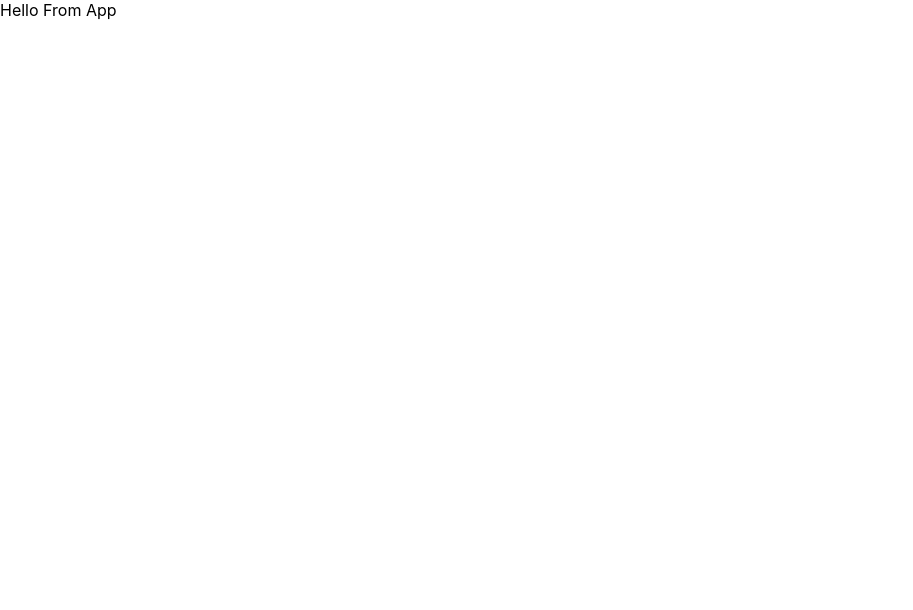
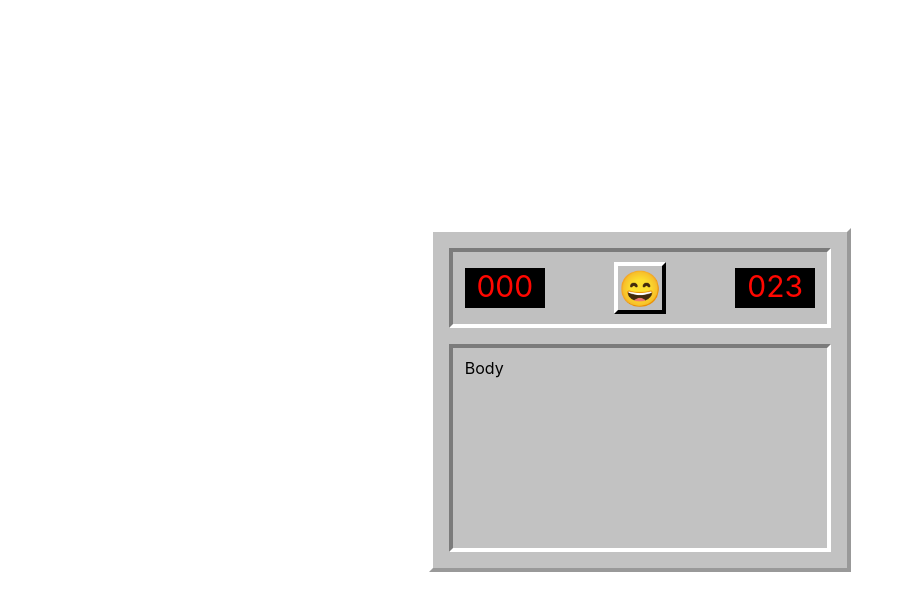
Before and after one commit to senko-archive/minesweeper_react, a React (Create React App) app: page / in a window 1280 px wide. Shown: the top 610 px of the page, without its empty margins (0-913 px from the left). Built offline with nearby package versions, Linux system fonts and the light colour scheme.

Commit message:
build main structure

```diff
--- a/src/components/App/App.scss
+++ b/src/components/App/App.scss
@@ -1,3 +1,54 @@
 .App {
+    background: #c2c2c2;
+    padding: 16px;
+    border-width: 4px;
+    border-style: solid;
+    border-right-color: #999;
+    border-bottom-color: #999;
+    border-left-color: white;
+    border-top-color: white;
+}
 
+.Header {
+    background: #c0c0c0;
+    padding: 10px 12px; /* vertical horizontal */
+    border-width: 4px;
+    border-style: solid;
+    border-right-color: white;
+    border-bottom-color: white;
+    border-left-color: #7b7b7b;
+    border-top-color: #7b7b7b;
+    display: flex;
+    justify-content: space-between; /* space-between -> equal space between elements */
+    align-items: center;
 }
+
+.Body {
+    margin-top: 16px;
+    padding: 10px 12px;
+    border-width: 4px;
+    border-style: solid;
+    border-right-color: white;
+    border-bottom-color: white;
+    border-left-color: #7b7b7b;
+    border-top-color: #7b7b7b;
+    display: grid;
+    grid-template-rows: repeat(9, 1fr);
+    grid-template-columns: repeat(9, 1fr);
+}
+
+.Face {
+    width: 52px;
+    height: 52px;
+    font-size: 35px;
+    border-width: 4px;
+    border-style: solid;
+    border-right-color: 7b7b7b;
+    border-bottom-color: 7b7b7b;
+    border-left-color: white;
+    border-top-color: white;
+    display: flex;
+    justify-content: center;
+    align-items: center;
+    cursor: pointer; /* changes the mouse cursor type when you are on this div */
+}
--- a/src/components/App/index.tsx
+++ b/src/components/App/index.tsx
@@ -1,11 +1,21 @@
 import React from "react";
+import NumberDisplay from "../NumberDisplay"
 
 import "./App.scss"
 
 const App: React.FC = () => {
     return (
         <div className="App">
-            Hello From App
+            <div className="Header">
+                <NumberDisplay value={0}></NumberDisplay>
+                <div className="Face">
+                    <span role="img" aria-label="face">
+                        😄
+                    </span>
+                </div>
+                <NumberDisplay value={23}></NumberDisplay>
+            </div>
+            <div className="Body">Body</div>
         </div>
     )
 }
--- /dev/null
+++ b/src/components/NumberDisplay/NumberDisplay.scss
@@ -0,0 +1,9 @@
+.NumberDisplay {
+    width: 80px;
+    height: 40px;
+    color: #ff0701;
+    background: black;
+    text-align: center;
+    justify-content: center;
+    font-size: 30px;
+}
--- /dev/null
+++ b/src/components/NumberDisplay/index.tsx
@@ -0,0 +1,15 @@
+import React from "react";
+
+import "./NumberDisplay.scss";
+
+interface NumberDisplayProps {
+    value: number;
+}
+
+const NumberDisplay: React.FC<NumberDisplayProps> = ({value}) => {
+    return(
+        <div className="NumberDisplay">{value.toString().padStart(3, "0")}</div>
+    )
+}
+
+export default NumberDisplay
--- a/src/index.css
+++ b/src/index.scss
@@ -1,3 +1,7 @@
+* {
+  box-sizing: border-box;
+}
+
 body {
   margin: 0;
   font-family: -apple-system, BlinkMacSystemFont, 'Segoe UI', 'Roboto', 'Oxygen',
@@ -5,6 +9,10 @@
     sans-serif;
   -webkit-font-smoothing: antialiased;
   -moz-osx-font-smoothing: grayscale;
+  display: flex;
+  justify-content: center;
+  align-items: center;
+  height: 100vh;
 }
 
 code {
--- a/src/index.tsx
+++ b/src/index.tsx
@@ -3,6 +3,6 @@
 
 import App from "./components/App";
 
-import "./index.css";
+import "./index.scss";
 
 ReactDOM.render(<App/>, document.getElementById("root"));
```
